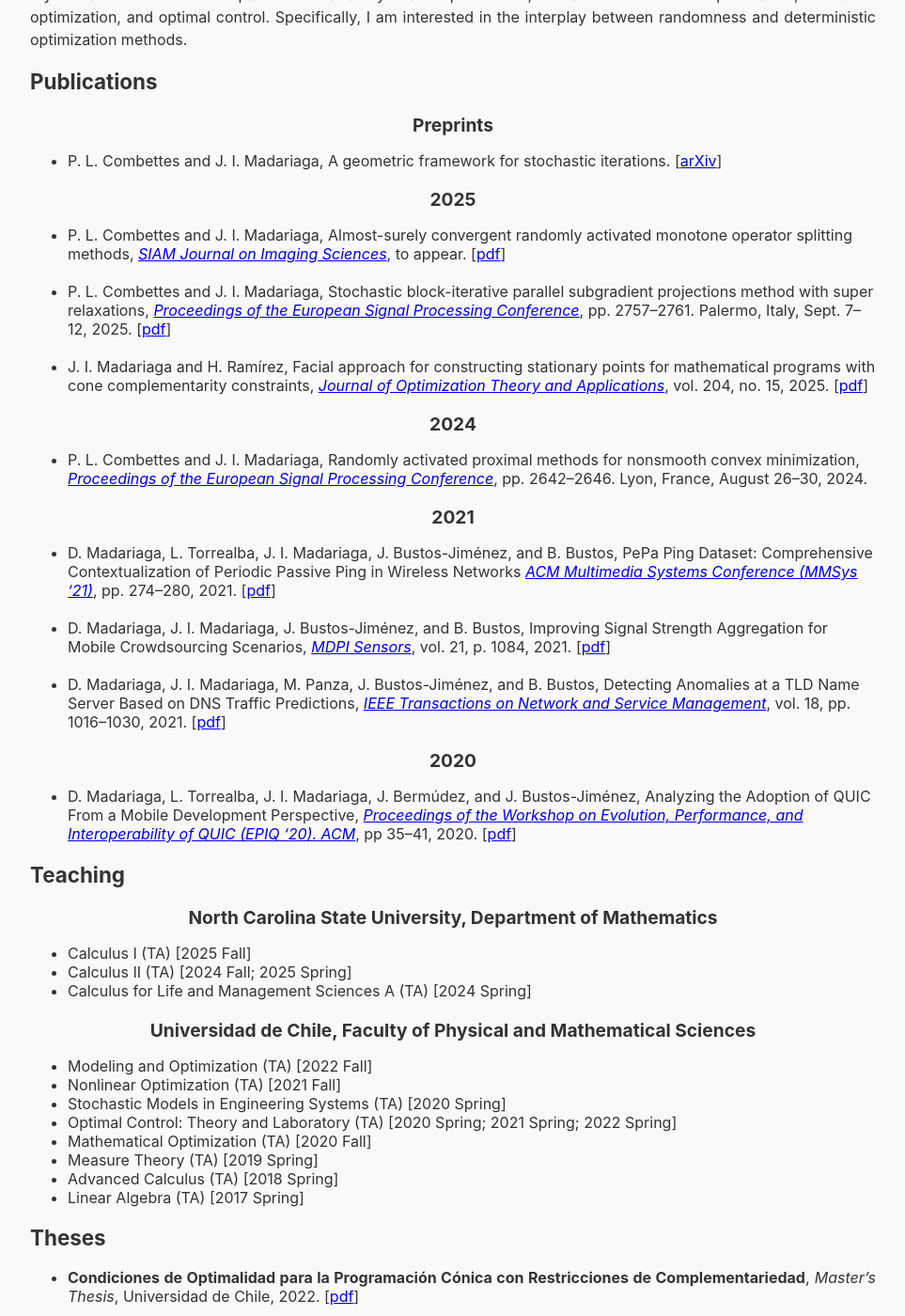
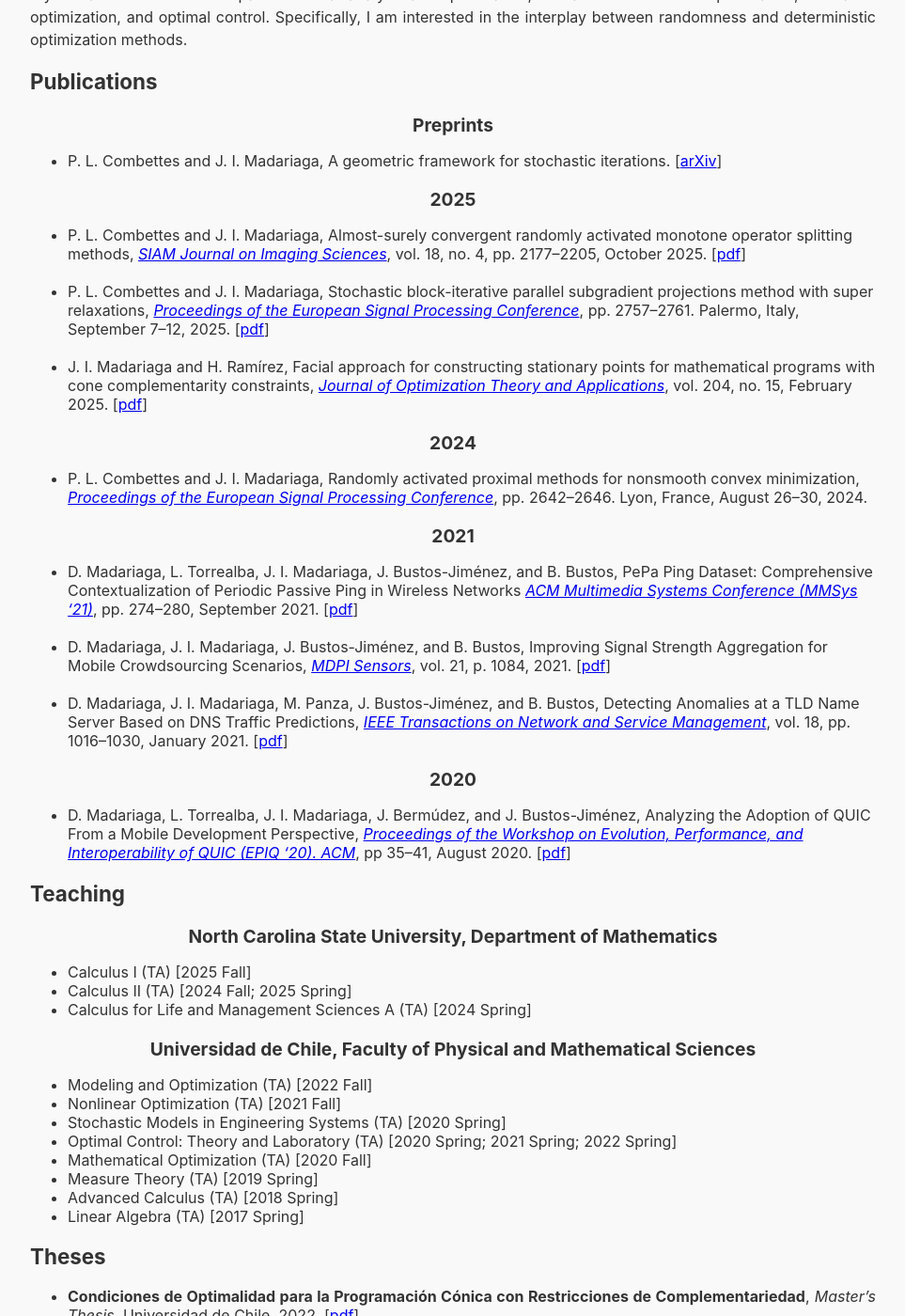
Before and after one commit to jmadariagar/jmadariagar.github.io, a Jekyll site: the page built from index.md, in a window 1280 px wide and 1400 px high, scrolled down 875 px. Shown: the whole window at 94% size, without its empty margins (158-1121 px from the left). Built offline with Jekyll 4.4.1, drawn with Linux system fonts in a browser that asks for light colours; our own code applies the rules of GitHub Pages for plain Markdown files; a script that is not in the unit is left out.

Commit message:
Update index.md

```diff
--- a/index.md
+++ b/index.md
@@ -22,24 +22,24 @@ My research interests encompass nonlinear analysis and optimization, with a focu
 * P. L. Combettes and J. I. Madariaga, A geometric framework for stochastic iterations. [[arXiv](https://arxiv.org/abs/2504.02761)]
 
 <center> <h3>2025</h3> </center>
-* P. L. Combettes and J. I. Madariaga, Almost-surely convergent randomly activated monotone operator splitting methods, [<em>SIAM Journal on Imaging Sciences</em>](https://www.siam.org/publications/siam-journals/siam-journal-on-imaging-sciences/), to appear. [[pdf](https://javier.madariaga.cl/media/siims3.pdf)]<br><br>
+* P. L. Combettes and J. I. Madariaga, Almost-surely convergent randomly activated monotone operator splitting methods, [<em>SIAM Journal on Imaging Sciences</em>](https://www.siam.org/publications/siam-journals/siam-journal-on-imaging-sciences/), vol. 18, no. 4, pp. 2177–2205, October 2025. [[pdf](https://javier.madariaga.cl/media/siims3.pdf)]<br><br>
 * P. L. Combettes and J. I. Madariaga, Stochastic block-iterative parallel subgradient projections
 method with super relaxations,
 <cite><a href ="http://www.eusipco2025.org/">
 Proceedings of the European Signal Processing Conference</a></cite>,
-pp. 2757&ndash;2761. Palermo, Italy, Sept. 7&ndash;12, 2025. [[pdf](https://javier.madariaga.cl/media/eusipco2025.pdf)]<br><br>
-* J. I. Madariaga and H. Ramírez, Facial approach for constructing stationary points for mathematical programs with cone complementarity constraints, [<em>Journal of Optimization Theory and Applications</em>](https://link.springer.com/journal/10957), vol. 204, no. 15, 2025. [[pdf](https://doi.org/10.1007/s10957-024-02562-8)]
+pp. 2757&ndash;2761. Palermo, Italy, September 7&ndash;12, 2025. [[pdf](https://javier.madariaga.cl/media/eusipco2025.pdf)]<br><br>
+* J. I. Madariaga and H. Ramírez, Facial approach for constructing stationary points for mathematical programs with cone complementarity constraints, [<em>Journal of Optimization Theory and Applications</em>](https://link.springer.com/journal/10957), vol. 204, no. 15, February 2025. [[pdf](https://doi.org/10.1007/s10957-024-02562-8)]
 
 <center> <h3>2024</h3> </center>
 * P. L. Combettes and J. I. Madariaga, Randomly activated proximal methods for nonsmooth convex minimization, [<em>Proceedings of the European Signal Processing Conference</em>](https://eusipcolyon.sciencesconf.org/), pp. 2642&ndash;2646. Lyon, France, August 26&ndash;30, 2024.
 
 <center> <h3>2021</h3> </center>
-* D. Madariaga, L. Torrealba, J. I. Madariaga, J. Bustos-Jiménez, and B. Bustos, PePa Ping Dataset: Comprehensive Contextualization of Periodic Passive Ping in Wireless Networks [<em>ACM Multimedia Systems Conference (MMSys '21)</em>](https://2021.acmmmsys.org/), pp. 274&ndash;280, 2021. [[pdf](https://dl.acm.org/doi/abs/10.1145/3458305.3478456)]<br><br>
+* D. Madariaga, L. Torrealba, J. I. Madariaga, J. Bustos-Jiménez, and B. Bustos, PePa Ping Dataset: Comprehensive Contextualization of Periodic Passive Ping in Wireless Networks [<em>ACM Multimedia Systems Conference (MMSys '21)</em>](https://2021.acmmmsys.org/), pp. 274&ndash;280, September 2021. [[pdf](https://dl.acm.org/doi/abs/10.1145/3458305.3478456)]<br><br>
 * D. Madariaga, J. I. Madariaga, J. Bustos-Jiménez, and B. Bustos, Improving Signal Strength Aggregation for Mobile Crowdsourcing Scenarios, [<em>MDPI Sensors</em>](https://www.mdpi.com/journal/sensors), vol. 21, p. 1084, 2021. [[pdf](https://www.mdpi.com/1424-8220/21/4/1084/htm)]<br><br>
-* D. Madariaga, J. I. Madariaga, M. Panza, J. Bustos-Jiménez, and B. Bustos, Detecting Anomalies at a TLD Name Server Based on DNS Traffic Predictions, [<em>IEEE Transactions on Network and Service Management</em>](https://ieeexplore.ieee.org/xpl/RecentIssue.jsp?punumber=4275028), vol. 18, pp. 1016&ndash;1030, 2021. [[pdf](https://doi.org/10.1109/TNSM.2021.3051195)]
+* D. Madariaga, J. I. Madariaga, M. Panza, J. Bustos-Jiménez, and B. Bustos, Detecting Anomalies at a TLD Name Server Based on DNS Traffic Predictions, [<em>IEEE Transactions on Network and Service Management</em>](https://ieeexplore.ieee.org/xpl/RecentIssue.jsp?punumber=4275028), vol. 18, pp. 1016&ndash;1030, January 2021. [[pdf](https://doi.org/10.1109/TNSM.2021.3051195)]
 
 <center> <h3>2020</h3> </center>
-* D. Madariaga, L. Torrealba, J. I. Madariaga, J. Bermúdez, and J. Bustos-Jiménez, Analyzing the Adoption of QUIC From a Mobile Development Perspective, [<em>Proceedings of the Workshop on Evolution, Performance, and Interoperability of QUIC (EPIQ '20). ACM</em>](https://conferences.sigcomm.org/sigcomm/2020/workshop-epiq.html), pp 35&ndash;41, 2020. [[pdf](https://dl.acm.org/doi/abs/10.1145/3405796.3405830)]
+* D. Madariaga, L. Torrealba, J. I. Madariaga, J. Bermúdez, and J. Bustos-Jiménez, Analyzing the Adoption of QUIC From a Mobile Development Perspective, [<em>Proceedings of the Workshop on Evolution, Performance, and Interoperability of QUIC (EPIQ '20). ACM</em>](https://conferences.sigcomm.org/sigcomm/2020/workshop-epiq.html), pp 35&ndash;41, August 2020. [[pdf](https://dl.acm.org/doi/abs/10.1145/3405796.3405830)]
 
 ## Teaching
 <center> <h3>North Carolina State University, Department of Mathematics</h3> </center>
```
